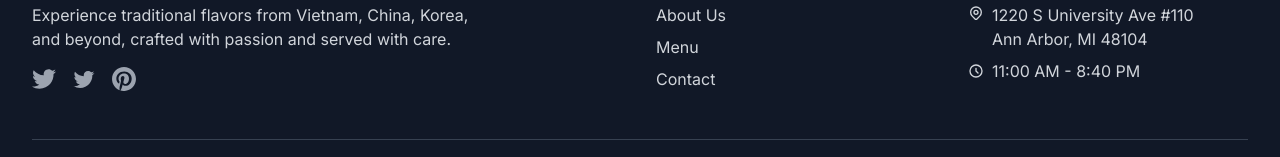
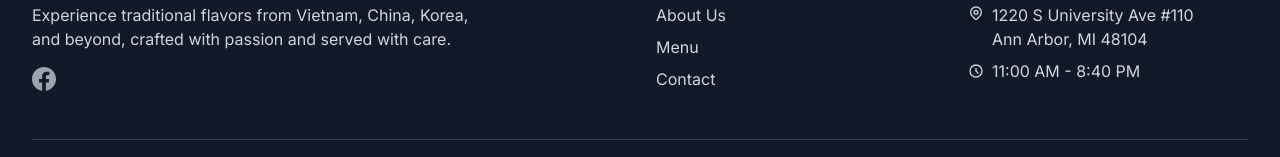
Before and after one commit to mmoncada1/OneBowlSite, a Next.js app: page / in a window 1280 px wide. Shown: the part 4769-4926 px from the top of the page. Built offline with nearby package versions, Linux system fonts and the light colour scheme; a web font is replaced by a local one.

Commit message:
update footer component with social media links and remove placeholders

```diff
--- a/src/components/Footer.tsx
+++ b/src/components/Footer.tsx
@@ -15,20 +15,15 @@
               from Vietnam, China, Korea, and beyond, crafted with passion and served with care.
             </p>
             <div className="flex space-x-4">
-              {/* Social Media Links - Placeholder */}
-              <a href="#" className="text-gray-400 hover:text-white transition-colors">
+              {/* Social Media Links */}
+              <a
+                href="https://www.facebook.com/SouthCampusUofM/"
+                target="_blank"
+                rel="noopener noreferrer"
+                className="text-gray-400 hover:text-white transition-colors"
+              >
                 <svg className="w-6 h-6" fill="currentColor" viewBox="0 0 24 24">
-                  <path d="M24 4.557c-.883.392-1.832.656-2.828.775 1.017-.609 1.798-1.574 2.165-2.724-.951.564-2.005.974-3.127 1.195-.897-.957-2.178-1.555-3.594-1.555-3.179 0-5.515 2.966-4.797 6.045-4.091-.205-7.719-2.165-10.148-5.144-1.29 2.213-.669 5.108 1.523 6.574-.806-.026-1.566-.247-2.229-.616-.054 2.281 1.581 4.415 3.949 4.89-.693.188-1.452.232-2.224.084.626 1.956 2.444 3.379 4.6 3.419-2.07 1.623-4.678 2.348-7.29 2.04 2.179 1.397 4.768 2.212 7.548 2.212 9.142 0 14.307-7.721 13.995-14.646.962-.695 1.797-1.562 2.457-2.549z"/>
-                </svg>
-              </a>
-              <a href="#" className="text-gray-400 hover:text-white transition-colors">
-                <svg className="w-6 h-6" fill="currentColor" viewBox="0 0 24 24">
-                  <path d="M22.46 6c-.77.35-1.6.58-2.46.69.88-.53 1.56-1.37 1.88-2.38-.83.5-1.75.85-2.72 1.05C18.37 4.5 17.26 4 16 4c-2.35 0-4.27 1.92-4.27 4.29 0 .34.04.67.11.98C8.28 9.09 5.11 7.38 3 4.79c-.37.63-.58 1.37-.58 2.15 0 1.49.75 2.81 1.91 3.56-.71 0-1.37-.2-1.95-.5v.03c0 2.08 1.48 3.82 3.44 4.21a4.22 4.22 0 0 1-1.93.07 4.28 4.28 0 0 0 4 2.98 8.521 8.521 0 0 1-5.33 1.84c-.34 0-.68-.02-1.02-.06C3.44 20.29 5.7 21 8.12 21 16 21 20.33 14.46 20.33 8.79c0-.19 0-.37-.01-.56.84-.6 1.56-1.36 2.14-2.23z"/>
-                </svg>
-              </a>
-              <a href="#" className="text-gray-400 hover:text-white transition-colors">
-                <svg className="w-6 h-6" fill="currentColor" viewBox="0 0 24 24">
-                  <path d="M12.017 0C5.396 0 .029 5.367.029 11.987c0 5.079 3.158 9.417 7.618 11.174-.105-.949-.199-2.403.041-3.439.219-.937 1.406-5.957 1.406-5.957s-.359-.72-.359-1.781c0-1.663.967-2.911 2.168-2.911 1.024 0 1.518.769 1.518 1.688 0 1.029-.653 2.567-.992 3.992-.285 1.193.6 2.165 1.775 2.165 2.128 0 3.768-2.245 3.768-5.487 0-2.861-2.063-4.869-5.008-4.869-3.41 0-5.409 2.562-5.409 5.199 0 1.033.394 2.143.889 2.747.099.12.112.225.085.347-.09.375-.293 1.199-.334 1.363-.053.225-.172.271-.402.165-1.495-.69-2.433-2.878-2.433-4.646 0-3.776 2.748-7.252 7.92-7.252 4.158 0 7.392 2.967 7.392 6.923 0 4.135-2.607 7.462-6.233 7.462-1.214 0-2.357-.629-2.758-1.378l-.749 2.848c-.269 1.045-1.004 2.352-1.498 3.146 1.123.345 2.306.535 3.55.535 6.624 0 11.99-5.367 11.99-11.989C24.007 5.367 18.641.001 12.017.001z"/>
+                  <path d="M24 12.073c0-6.627-5.373-12-12-12s-12 5.373-12 12c0 5.99 4.388 10.954 10.125 11.854v-8.385H7.078v-3.47h3.047V9.43c0-3.007 1.792-4.669 4.533-4.669 1.312 0 2.686.235 2.686.235v2.953H15.83c-1.491 0-1.956.925-1.956 1.874v2.25h3.328l-.532 3.47h-2.796v8.385C19.612 23.027 24 18.062 24 12.073z"/>
                 </svg>
               </a>
             </div>
```
